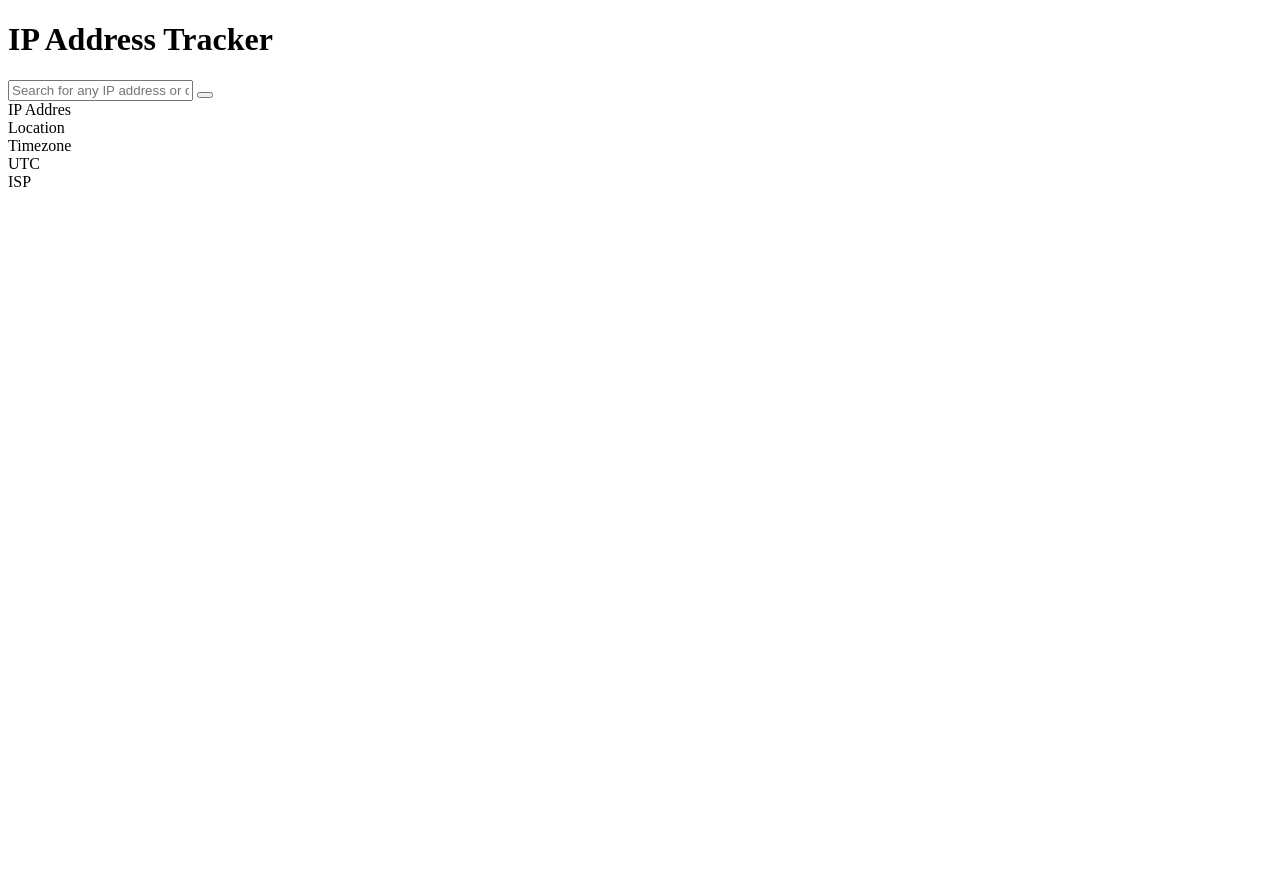
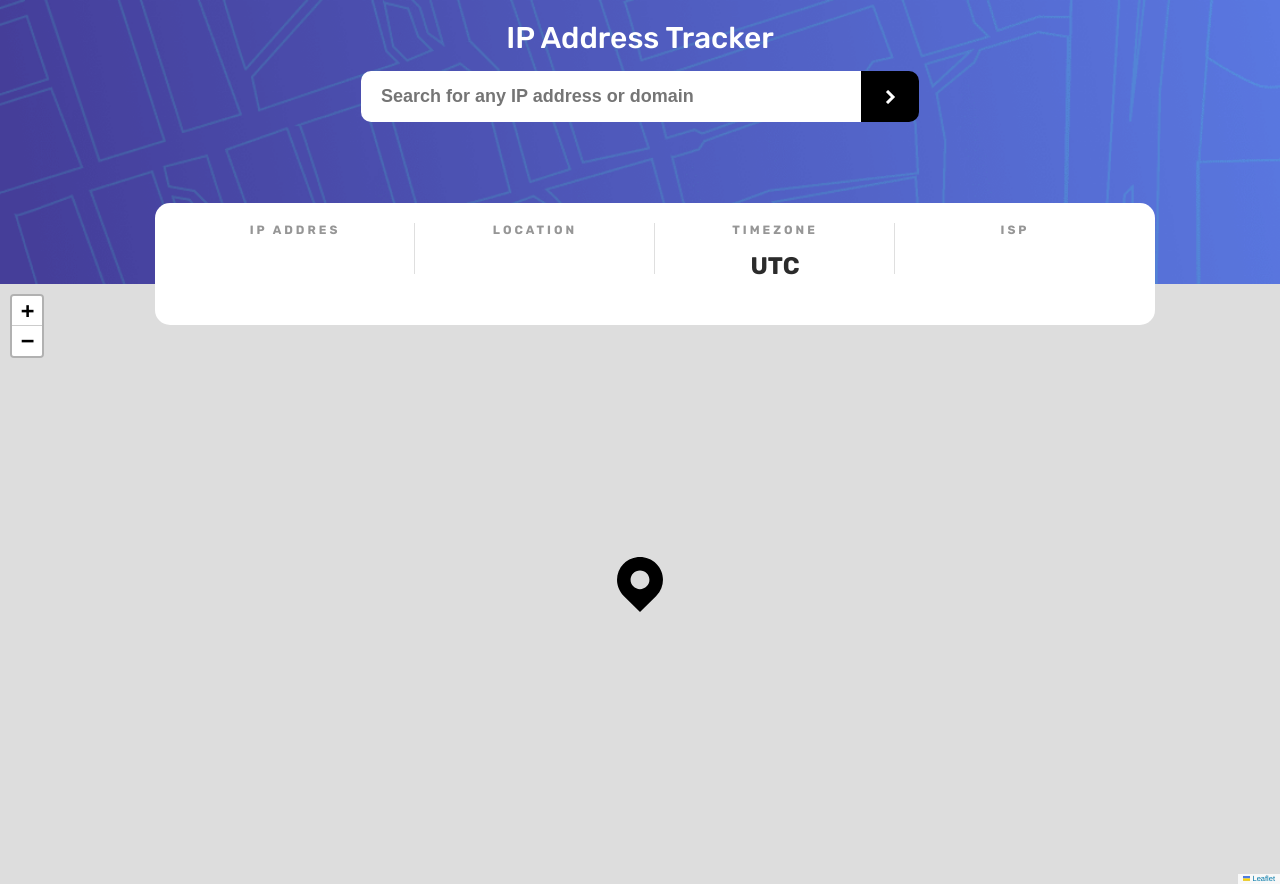
Before and after one commit to Dzhem/-ip-address-tracker-pub, a plain HTML site: page index.html in a window 1280 px wide. Before the commit the page ends 800 px from the top, so only its background shows below. Drawn offline with Linux system fonts and the light colour scheme; the site is published under a folder, as on GitHub Pages, so addresses that start at the root find nothing; no server answers.

Commit message:
Исправление путей

```diff
--- a/index.html
+++ b/index.html
@@ -1 +1,54 @@
-<!DOCTYPE html><html lang="en"><head><meta charset="utf-8"><meta name="viewport" content="width=device-width, initial-scale=1.0"><link rel="icon" type="image/png" sizes="32x32" href="/favicon-32x32.fe944b6e.png"><title>Frontend Mentor | IP Address Tracker</title><link rel="preconnect" href="https://fonts.googleapis.com"><link rel="preconnect" href="https://fonts.gstatic.com" crossorigin><link href="https://fonts.googleapis.com/css2?family=Rubik:wght@400;500;700&display=swap" rel="stylesheet"><link rel="stylesheet" href="/index.04377bcd.css"></head><body> <div class="finder"> <h1 class="title">IP Address Tracker</h1> <div class="search-bar"> <input type="text" class="search-bar__input" placeholder="Search for any IP address or domain"> <button class="search-bar__btn"></button> </div> <div class="info"> <div class="info__block"> <div class="info__block-subtitle">IP Addres</div> <div class="info__block-title" id="ip"></div> </div> <div class="info__block"> <div class="info__block-subtitle">Location</div> <div class="info__block-title" id="location"></div> </div> <div class="info__block"> <div class="info__block-subtitle">Timezone</div> <div class="info__block-title">UTC <span id="timezone"></span></div> </div> <div class="info__block"> <div class="info__block-subtitle">ISP</div> <div class="info__block-title" id="isp"></div> </div> </div> </div> <div class="map"></div> <script type="module" src="/index.a497b360.js"></script> </body></html>
+<!DOCTYPE html>
+<html lang="en">
+  <head>
+    <meta charset="utf-8" />
+    <meta name="viewport" content="width=device-width, initial-scale=1.0" />
+    <link
+      rel="icon"
+      type="image/png"
+      sizes="32x32"
+      href="favicon-32x32.fe944b6e.png"
+    />
+    <title>Frontend Mentor | IP Address Tracker</title>
+    <link rel="preconnect" href="https://fonts.googleapis.com" />
+    <link rel="preconnect" href="https://fonts.gstatic.com" crossorigin />
+    <link
+      href="https://fonts.googleapis.com/css2?family=Rubik:wght@400;500;700&display=swap"
+      rel="stylesheet"
+    />
+    <link rel="stylesheet" href="index.04377bcd.css" />
+  </head>
+  <body>
+    <div class="finder">
+      <h1 class="title">IP Address Tracker</h1>
+      <div class="search-bar">
+        <input
+          type="text"
+          class="search-bar__input"
+          placeholder="Search for any IP address or domain"
+        />
+        <button class="search-bar__btn"></button>
+      </div>
+      <div class="info">
+        <div class="info__block">
+          <div class="info__block-subtitle">IP Addres</div>
+          <div class="info__block-title" id="ip"></div>
+        </div>
+        <div class="info__block">
+          <div class="info__block-subtitle">Location</div>
+          <div class="info__block-title" id="location"></div>
+        </div>
+        <div class="info__block">
+          <div class="info__block-subtitle">Timezone</div>
+          <div class="info__block-title">UTC <span id="timezone"></span></div>
+        </div>
+        <div class="info__block">
+          <div class="info__block-subtitle">ISP</div>
+          <div class="info__block-title" id="isp"></div>
+        </div>
+      </div>
+    </div>
+    <div class="map"></div>
+    <script type="module" src="index.a497b360.js"></script>
+  </body>
+</html>
```
